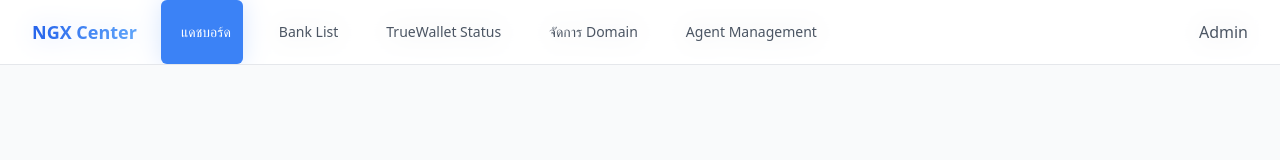
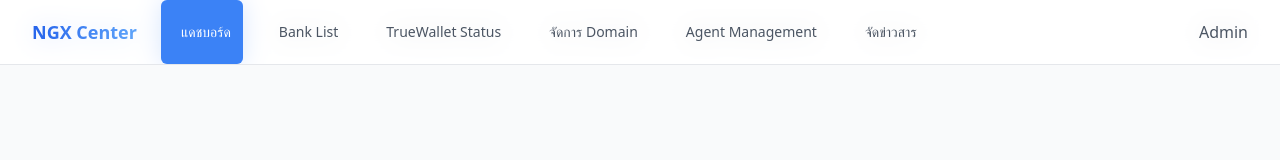
Before and after one commit to nextgendevoffice/CenterNGX, a Next.js app: page /dashboard in a window 1280 px wide. Shown: the top 160 px of the page. Built offline with nearby package versions, Linux system fonts and the light colour scheme.

Commit message:
Update Header.tsx

```diff
--- a/src/components/Layout/Header.tsx
+++ b/src/components/Layout/Header.tsx
@@ -29,6 +29,11 @@ const menuItems = [
     path: '/agents',
     icon: 'bi bi-people'
   },
+  {
+    title: 'จัดข่าวสาร',
+    path: 'https://nextgen-news-dashboard-ten.vercel.app/',
+    icon: 'bi bi-newspaper'
+  }
 ];
 
 export default function Header() {
```
